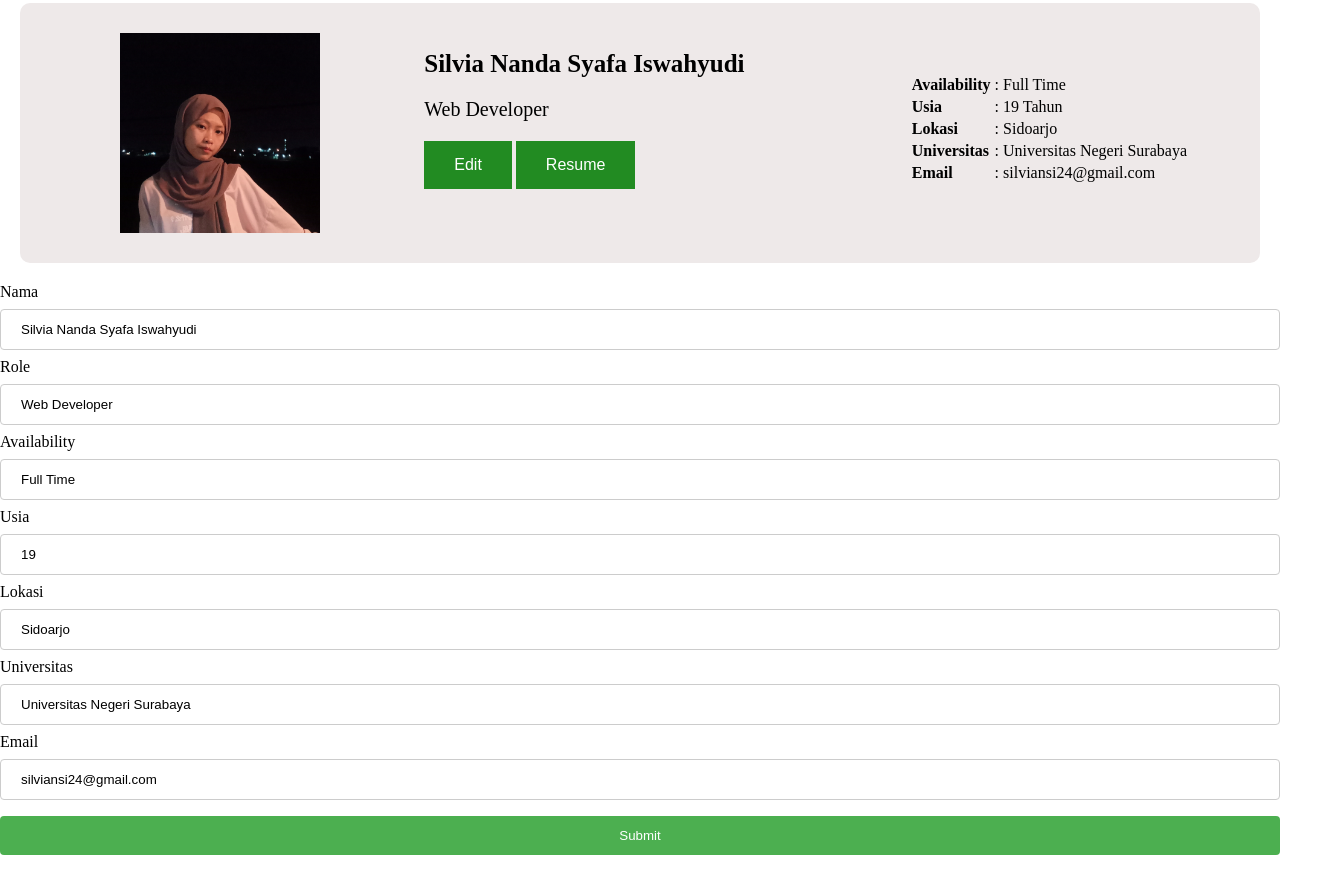
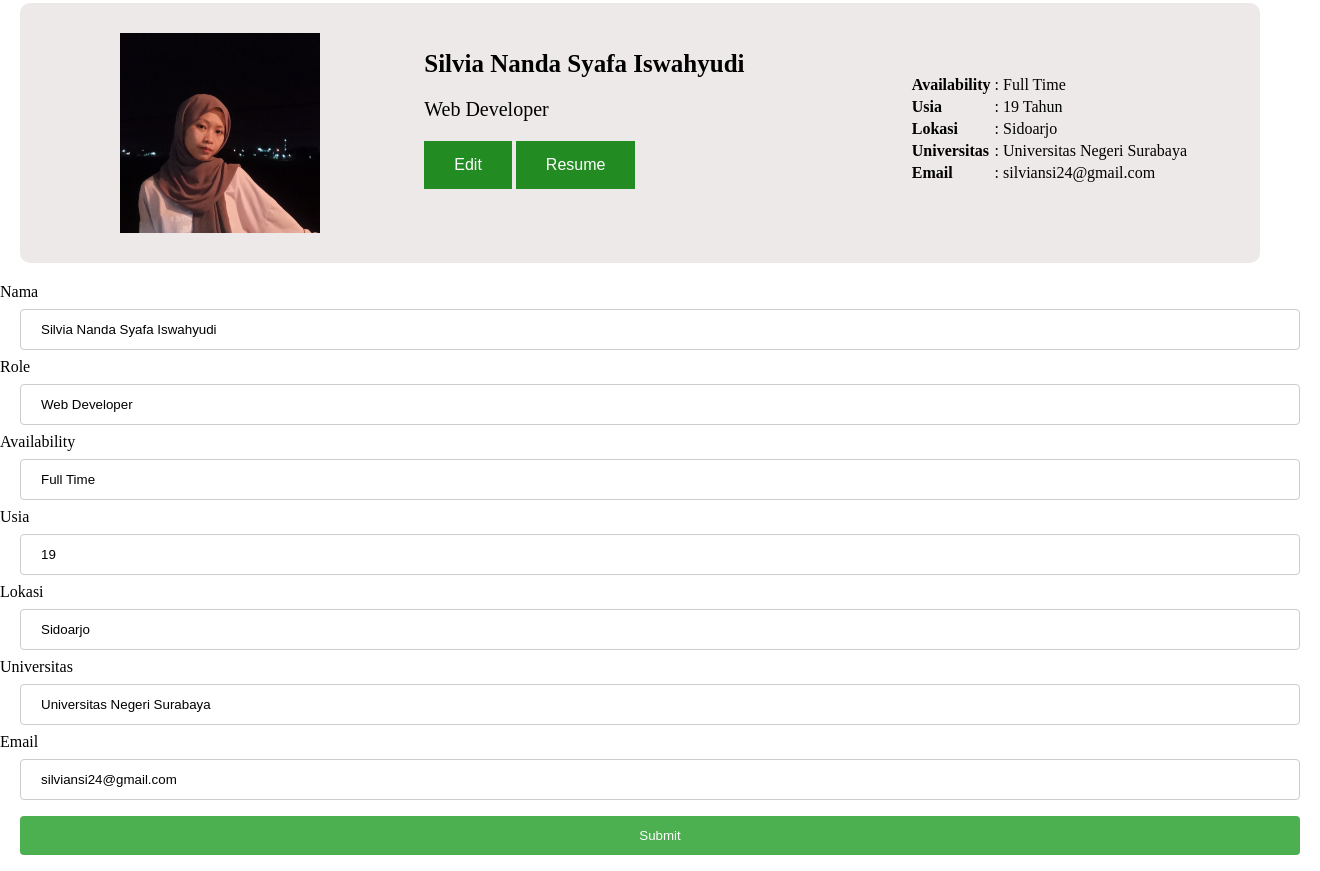
Before and after one commit to silviansi/Assignment2, a plain HTML site: page index.html in a window 1280 px wide. Both pictures are taken after a click on the button "Edit". Shown: the part 65-936 px from the top of the page, 1320 px wide, since content can reach past the window. Drawn offline with Linux system fonts and the light colour scheme.

Commit message:
update design

```diff
--- a/css/style.css
+++ b/css/style.css
@@ -79,7 +79,7 @@ p {
     font-size: 16px;
 }
 
-.forms{
+.form{
     background-color: rgb(238, 233, 233);
     border-radius: 10px;
     padding: 20px;
@@ -91,7 +91,7 @@ input[type=submit] {
     background-color: #4CAF50;
     color: white;
     padding: 12px 20px;
-    margin: 8px 0;
+    margin: 8px 20px;
     border: none;
     border-radius: 4px;
 }
@@ -99,7 +99,7 @@ input[type=submit] {
 input[type=text] {
     width: 100%;
     padding: 12px 20px;
-    margin: 8px 0;
+    margin: 8px 20px;
     display: inline-block;
     border: 1px solid #ccc;
     border-radius: 4px;
```
